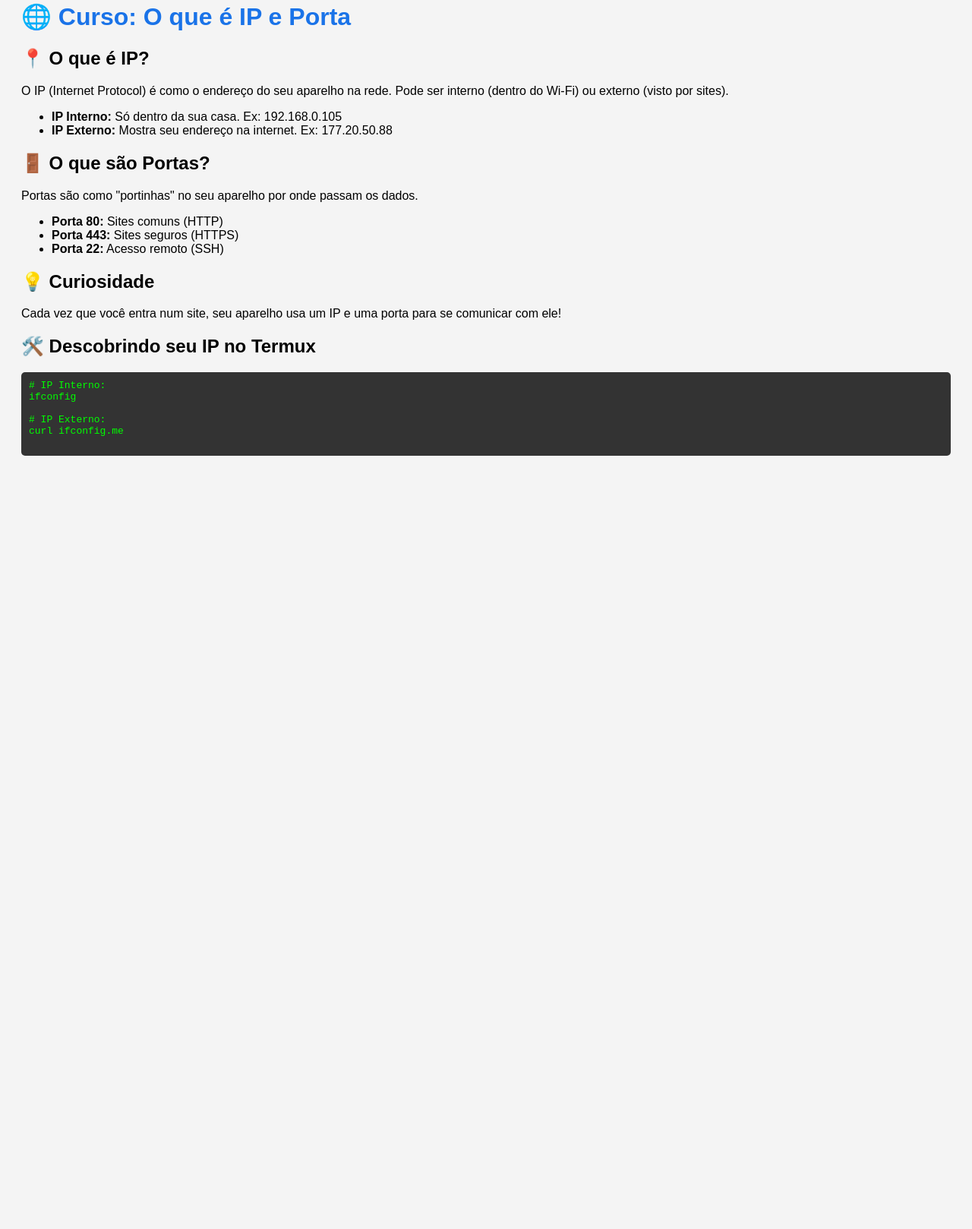
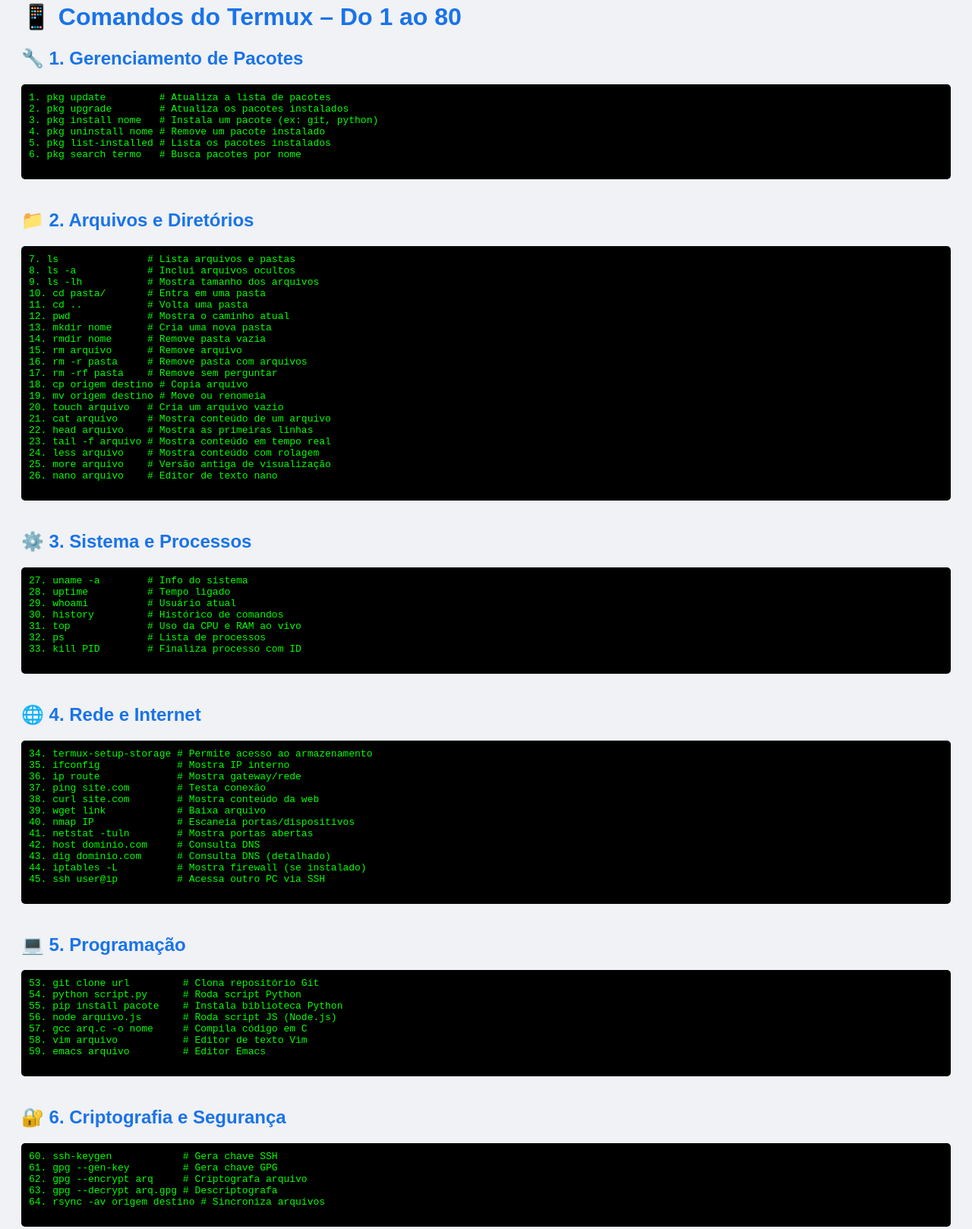
Before and after one commit to 9481A24/Dw, a plain HTML site: page index.html in a window 1280 px wide. Shown: the part 46-1664 px from the top of the page at 76% size. Before the commit the page ends 800 px from the top, so only its background shows below. Drawn offline with Linux system fonts and the light colour scheme.

Commit message:
Update index.html

```diff
--- a/index.html
+++ b/index.html
@@ -3,48 +3,153 @@
 <html lang="pt-BR">
 <head>
   <meta charset="UTF-8" />
-  <title>Curso IP e Porta</title>
+  <title>Comandos Termux 1 a 80</title>
+  <style>
+    body {
+      font-family: Arial, sans-serif;
+      background: #f0f2f5;
+      padding: 20px;
+      color: #333;
+    }
+    h1, h2 {
+      color: #1a73e8;
+    }
+    pre {
+      background: #000;
+      color: #0f0;
+      padding: 10px;
+      border-radius: 5px;
+      overflow-x: auto;
+    }
+    section {
+      margin-bottom: 40px;
+    }
+  </style>
 </head>
-     <body style="font-family: Arial, sans-serif; background-color: #f4f4f4; padding: 20px;">
+<body>
 
-  <h1 style="color: #1a73e8;">🌐 Curso: O que é IP e Porta</h1>
+  <h1>📱 Comandos do Termux – Do 1 ao 80</h1>
 
-  <h2>📍 O que é IP?</h2>
-  <p>
-    O IP (Internet Protocol) é como o endereço do seu aparelho na rede. Pode ser interno (dentro do Wi-Fi) ou externo (visto por sites).
-  </p>
+  <section>
+    <h2>🔧 1. Gerenciamento de Pacotes</h2>
+    <pre>
+1. pkg update         # Atualiza a lista de pacotes
+2. pkg upgrade        # Atualiza os pacotes instalados
+3. pkg install nome   # Instala um pacote (ex: git, python)
+4. pkg uninstall nome # Remove um pacote instalado
+5. pkg list-installed # Lista os pacotes instalados
+6. pkg search termo   # Busca pacotes por nome
+    </pre>
+  </section>
 
-  <ul>
-    <li><strong>IP Interno:</strong> Só dentro da sua casa. Ex: 192.168.0.105</li>
-    <li><strong>IP Externo:</strong> Mostra seu endereço na internet. Ex: 177.20.50.88</li>
-  </ul>
+  <section>
+    <h2>📁 2. Arquivos e Diretórios</h2>
+    <pre>
+7. ls               # Lista arquivos e pastas
+8. ls -a            # Inclui arquivos ocultos
+9. ls -lh           # Mostra tamanho dos arquivos
+10. cd pasta/       # Entra em uma pasta
+11. cd ..           # Volta uma pasta
+12. pwd             # Mostra o caminho atual
+13. mkdir nome      # Cria uma nova pasta
+14. rmdir nome      # Remove pasta vazia
+15. rm arquivo      # Remove arquivo
+16. rm -r pasta     # Remove pasta com arquivos
+17. rm -rf pasta    # Remove sem perguntar
+18. cp origem destino # Copia arquivo
+19. mv origem destino # Move ou renomeia
+20. touch arquivo   # Cria um arquivo vazio
+21. cat arquivo     # Mostra conteúdo de um arquivo
+22. head arquivo    # Mostra as primeiras linhas
+23. tail -f arquivo # Mostra conteúdo em tempo real
+24. less arquivo    # Mostra conteúdo com rolagem
+25. more arquivo    # Versão antiga de visualização
+26. nano arquivo    # Editor de texto nano
+    </pre>
+  </section>
 
-  <h2>🚪 O que são Portas?</h2>
-  <p>
-    Portas são como "portinhas" no seu aparelho por onde passam os dados.
-  </p>
+  <section>
+    <h2>⚙️ 3. Sistema e Processos</h2>
+    <pre>
+27. uname -a        # Info do sistema
+28. uptime          # Tempo ligado
+29. whoami          # Usuário atual
+30. history         # Histórico de comandos
+31. top             # Uso da CPU e RAM ao vivo
+32. ps              # Lista de processos
+33. kill PID        # Finaliza processo com ID
+    </pre>
+  </section>
 
-  <ul>
-    <li><strong>Porta 80:</strong> Sites comuns (HTTP)</li>
-    <li><strong>Porta 443:</strong> Sites seguros (HTTPS)</li>
-    <li><strong>Porta 22:</strong> Acesso remoto (SSH)</li>
-  </ul>
+  <section>
+    <h2>🌐 4. Rede e Internet</h2>
+    <pre>
+34. termux-setup-storage # Permite acesso ao armazenamento
+35. ifconfig             # Mostra IP interno
+36. ip route             # Mostra gateway/rede
+37. ping site.com        # Testa conexão
+38. curl site.com        # Mostra conteúdo da web
+39. wget link            # Baixa arquivo
+40. nmap IP              # Escaneia portas/dispositivos
+41. netstat -tuln        # Mostra portas abertas
+42. host dominio.com     # Consulta DNS
+43. dig dominio.com      # Consulta DNS (detalhado)
+44. iptables -L          # Mostra firewall (se instalado)
+45. ssh user@ip          # Acessa outro PC via SSH
+    </pre>
+  </section>
 
-  <h2>💡 Curiosidade</h2>
-  <p>
-    Cada vez que você entra num site, seu aparelho usa um IP e uma porta para se comunicar com ele!
-  </p>
+  <section>
+    <h2>💻 5. Programação</h2>
+    <pre>
+53. git clone url         # Clona repositório Git
+54. python script.py      # Roda script Python
+55. pip install pacote    # Instala biblioteca Python
+56. node arquivo.js       # Roda script JS (Node.js)
+57. gcc arq.c -o nome     # Compila código em C
+58. vim arquivo           # Editor de texto Vim
+59. emacs arquivo         # Editor Emacs
+    </pre>
+  </section>
 
-  <h2>🛠️ Descobrindo seu IP no Termux</h2>
-  <pre style="background: #333; color: #0f0; padding: 10px; border-radius: 5px;">
-# IP Interno:
-ifconfig
+  <section>
+    <h2>🔐 6. Criptografia e Segurança</h2>
+    <pre>
+60. ssh-keygen            # Gera chave SSH
+61. gpg --gen-key         # Gera chave GPG
+62. gpg --encrypt arq     # Criptografa arquivo
+63. gpg --decrypt arq.gpg # Descriptografa
+64. rsync -av origem destino # Sincroniza arquivos
+    </pre>
+  </section>
 
-# IP Externo:
-curl ifconfig.me
-  </pre>
+  <section>
+    <h2>📊 7. Outros úteis</h2>
+    <pre>
+65. df -h                 # Espaço no disco
+66. du -h pasta/          # Tamanho de pasta
+67. free -h               # RAM disponível
+68. cal                   # Calendário
+69. date                  # Mostra data/hora
+70. alias l='ls -l'       # Atalho para comando
+71. chmod +x arquivo      # Deixa executável
+72. chmod 777 arquivo     # Permissão total
+73. ln -s alvo nome_link  # Link simbólico
+    </pre>
+  </section>
+
+  <section>
+    <h2>📱 8. Comandos Específicos do Termux</h2>
+    <pre>
+74. termux-wake-lock       # Impede o celular de dormir
+75. termux-wake-unlock     # Libera o bloqueio
+76. termux-change-repo     # Muda repositório do Termux
+77. termux-info            # Info do Termux
+78. termux-camera-photo    # Tira foto com câmera
+79. termux-volume music 10 # Define volume
+80. termux-battery-status  # Mostra bateria
+    </pre>
+  </section>
 
 </body>
- <!-- AQUI VAI O CORPO 👇 -->
-<!-- Cole o código acima aqui -->
 </html>
```
